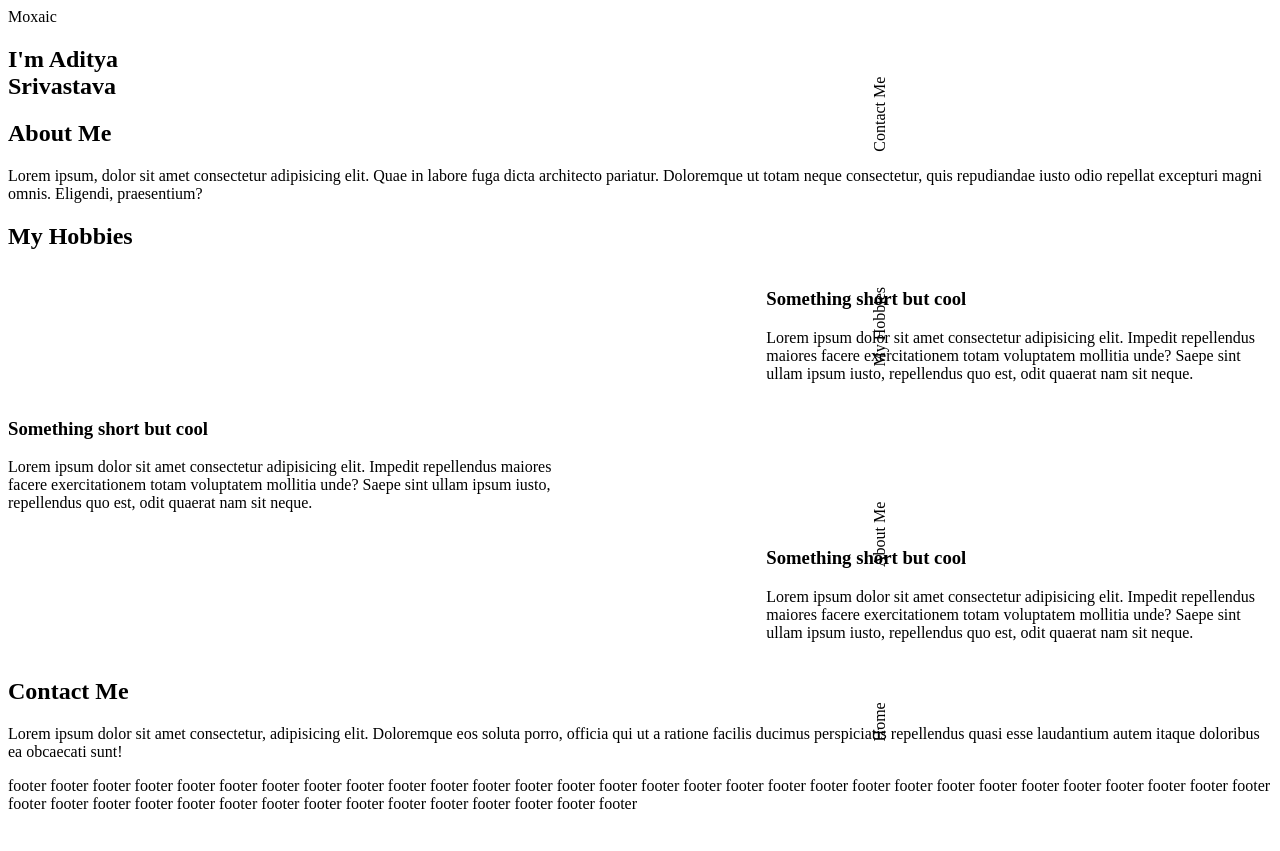
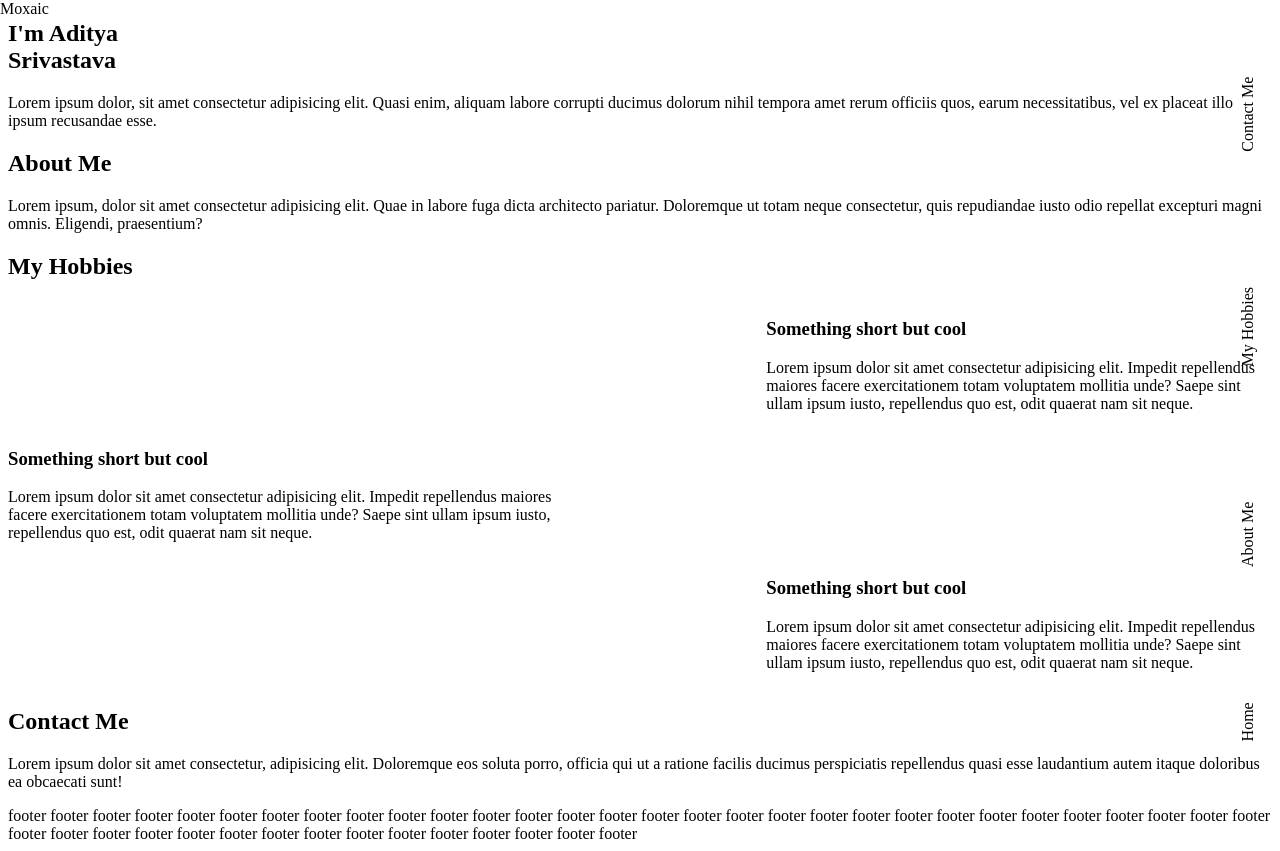
Before and after one commit to moxaic/Portfolio, a Next.js app: page / in a window 1280 px wide. Before the commit the page ends 821 px from the top, so only its background shows below. Built offline with nearby package versions, Linux system fonts and the light colour scheme; a web font is replaced by a local one.

Commit message:
parallax setup

```diff
--- a/src/components/Grid.tsx
+++ b/src/components/Grid.tsx
@@ -1,13 +1,7 @@
 type Props = { children: JSX.Element[] };
 
 const Grid = ({ children }: Props) => {
-  return (
-    <div className="grid">
-      {children.map((child, idx) => (
-        <div key={idx}>{child}</div>
-      ))}
-    </div>
-  );
+  return <div className="grid">{children}</div>;
 };
 
 export default Grid;
--- /dev/null
+++ b/src/components/ParallaxEl.tsx
@@ -0,0 +1,32 @@
+import { useEffect, useRef, useState } from "react";
+
+type Props = {
+  children: JSX.Element;
+};
+
+const ParallaxEl = ({ children }: Props) => {
+  const [left, setLeft] = useState<number>();
+  const container = useRef<HTMLDivElement>(null);
+  const child = useRef<HTMLDivElement>(null);
+
+  useEffect(() => {
+    if (container && container.current && child && child.current) {
+      const containerRect = container.current.getBoundingClientRect();
+      const childRect = child.current.getBoundingClientRect();
+      setLeft(containerRect.left - childRect.left);
+    }
+  }, []);
+
+  return (
+    <div ref={container} className="parallaxEl">
+      <div ref={child}>{children}</div>
+      <style jsx>{`
+        .parallaxEl > div {
+          ${left !== undefined && `left: ${left}px;`}
+        }
+      `}</style>
+    </div>
+  );
+};
+
+export default ParallaxEl;
--- a/src/components/Section.tsx
+++ b/src/components/Section.tsx
@@ -1,4 +1,6 @@
 import { ForwardedRef, forwardRef } from "react";
+
+import ParallaxEl from "./ParallaxEl";
 
 type Props = {
   children: JSX.Element;
@@ -9,7 +11,11 @@ const Section = forwardRef(
   ({ children, title }: Props, ref: ForwardedRef<HTMLElement>) => {
     return (
       <section ref={ref}>
-        {title !== "Home" && <h2>{title}</h2>}
+        {title !== "Home" && (
+          <ParallaxEl>
+            <h2>{title}</h2>
+          </ParallaxEl>
+        )}
         {children}
       </section>
     );
--- a/src/modules/AboutMe/index.tsx
+++ b/src/modules/AboutMe/index.tsx
@@ -4,14 +4,14 @@ const AboutMe = () => {
   return (
     <Grid>
       {[
-        <>
+        <div key="about-me-left-col">
           <p>
             Lorem ipsum, dolor sit amet consectetur adipisicing elit. Quae in
             labore fuga dicta architecto pariatur. Doloremque ut totam neque
             consectetur, quis repudiandae iusto odio repellat excepturi magni
             omnis. Eligendi, praesentium?
           </p>
-        </>,
+        </div>,
       ]}
     </Grid>
   );
--- a/src/modules/ContactMe/index.tsx
+++ b/src/modules/ContactMe/index.tsx
@@ -5,17 +5,17 @@ const ContactMe = () => {
   return (
     <Grid>
       {[
-        <>
+        <div key="contact-me-left-col">
           <p>
             Lorem ipsum dolor sit amet consectetur, adipisicing elit. Doloremque
             eos soluta porro, officia qui ut a ratione facilis ducimus
             perspiciatis repellendus quasi esse laudantium autem itaque
             doloribus ea obcaecati sunt!
           </p>
-        </>,
-        <>
+        </div>,
+        <div key="contact-me-right-col">
           <Form />
-        </>,
+        </div>,
       ]}
     </Grid>
   );
--- a/src/modules/HeroArea/index.tsx
+++ b/src/modules/HeroArea/index.tsx
@@ -2,20 +2,24 @@ import Grid from "../../components/Grid";
 
 const HeroArea = () => {
   return (
-    <>
     <Grid>
       {[
-          <></>,
-          <>
+        <div key="hero-area-left-col"></div>,
+        <div key="hero-area-right-col">
           <h1>
             I&apos;m Aditya
             <br />
             Srivastava
           </h1>
-          </>,
+          <p>
+            Lorem ipsum dolor, sit amet consectetur adipisicing elit. Quasi
+            enim, aliquam labore corrupti ducimus dolorum nihil tempora amet
+            rerum officiis quos, earum necessitatibus, vel ex placeat illo ipsum
+            recusandae esse.
+          </p>
+        </div>,
       ]}
     </Grid>
-    </>
   );
 };
 
--- a/src/modules/Navbar/navbar.module.css
+++ b/src/modules/Navbar/navbar.module.css
@@ -1,6 +1,6 @@
 .nav {
-  display: fixed;
   left: 0;
+  position: fixed;
   right: 0;
   top: 0;
 }
@@ -12,7 +12,7 @@
   margin: 0;
   padding: 0;
   position: absolute;
-  right: 0;
+  right: -23rem;
   top: 0;
   transform: rotate(270deg) translateX(-50%);
   width: 100vh;
--- a/src/styles/globals.css
+++ b/src/styles/globals.css
@@ -9,7 +9,6 @@ body {
   background-color: var(--color-background);
   color: var(--color-primary);
   padding: 0;
-  position: relative;
   margin: 0;
   font-family: -apple-system, BlinkMacSystemFont, Segoe UI, Roboto, Oxygen,
     Ubuntu, Cantarell, Fira Sans, Droid Sans, Helvetica Neue, sans-serif;
@@ -45,15 +44,19 @@ h2 {
 
 h3 {
   font-family: "Josefin Slab";
+  font-size: 4rem;
   font-weight: 600;
 }
 
 p {
   font-family: "Open Sans";
+  font-size: 1.1rem;
+  line-height: 1.8rem;
+  text-align: justify;
 }
 
 main {
-  min-height: 100vh;
+  height: 100vh;
   overflow-x: hidden;
   overflow-y: auto;
   perspective: var(--perspective);
@@ -65,10 +68,25 @@ main {
 section {
   min-height: 100vh;
   padding: 1rem 4rem;
+  transform-style: preserve-3d;
 }
 
-section:nth-child(2n + 1) > h2 {
+section div {
+  transform-style: preserve-3d;
+}
+
+section:nth-child(2n + 1) h2 {
   padding-left: 50%;
+}
+
+.parallaxEl {
+  position: relative;
+}
+
+section .parallaxEl > div {
+  position: relative;
+  transform: translateZ(-10px) scale(1.1);
+  transform-origin: bottom right;
 }
 
 .grid {
```
Also changed, not shown: src/components/ParallaxElem.tsx (deleted, +0 -9 lines). Lines whose indentation alone changed are shown as unchanged.
